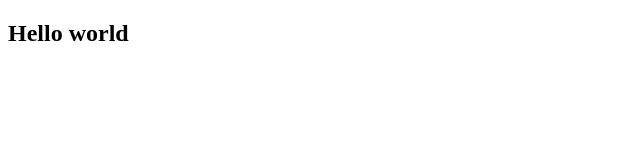
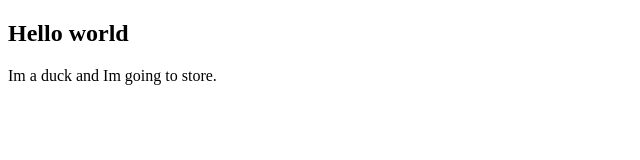
Before and after one commit to StarchenkoDmitry/gittest1, a plain HTML site: page index.html in a window 1280 px wide. Shown: the whole page, without its empty margins (0-640 px from the left). Drawn offline with Linux system fonts and the light colour scheme.

Commit message:
added <p>

```diff
--- a/index.html
+++ b/index.html
@@ -8,7 +8,7 @@
 <body>
     <div>
         <h2>Hello world</h2>
-
+        <p>Im a duck and Im going to store.</p>
     </div>
 </body>
 </html>
```
